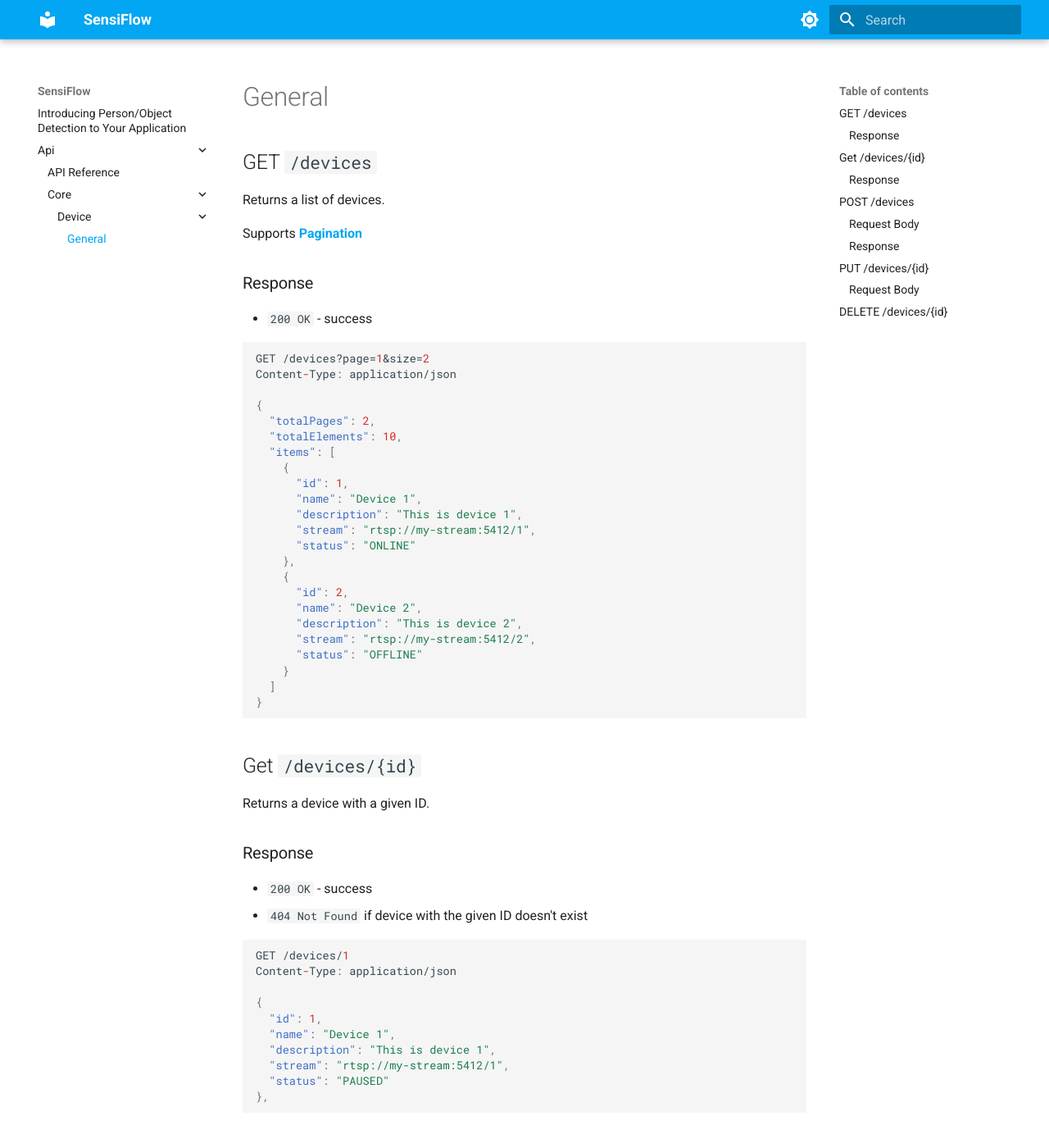
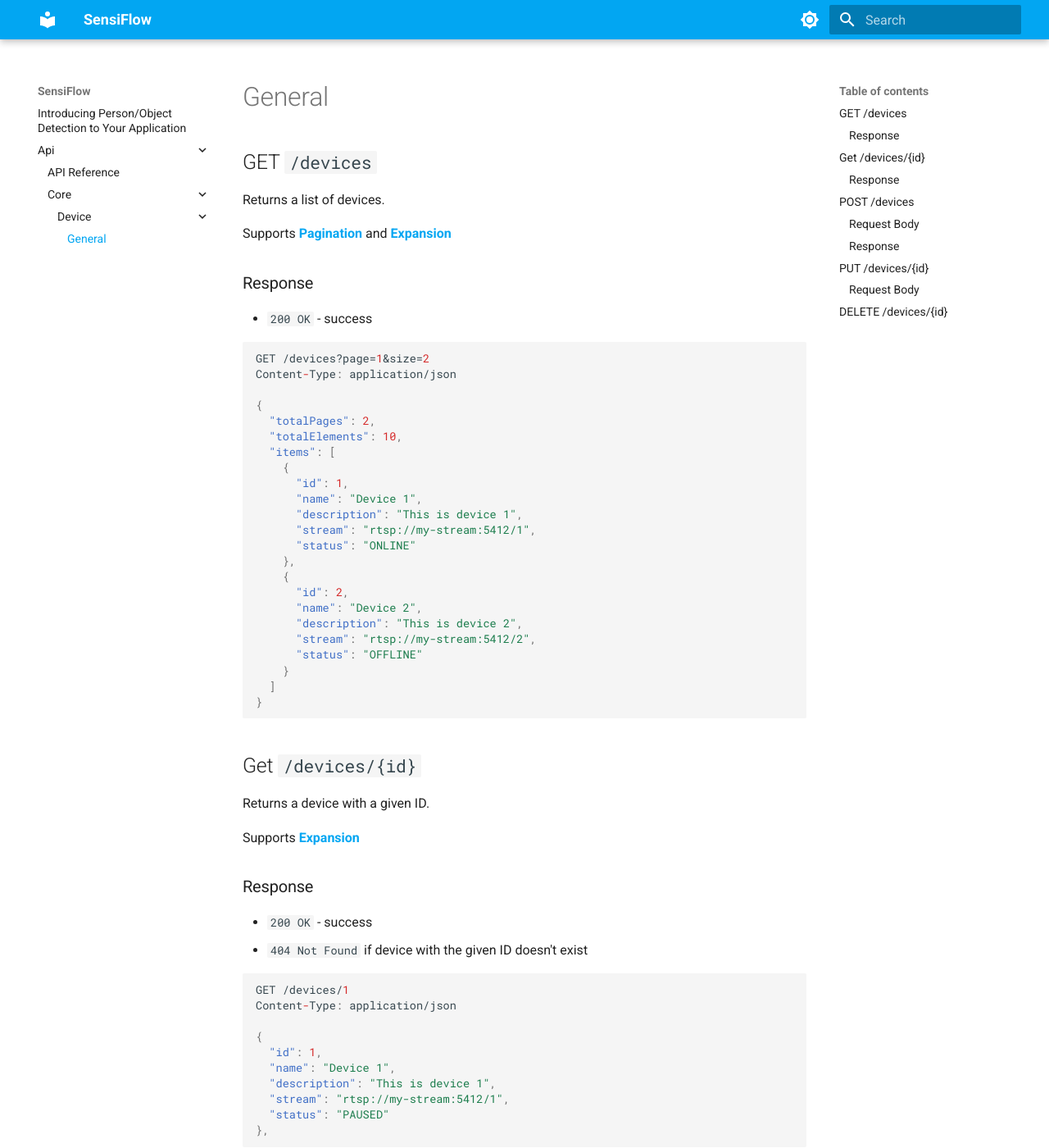
Before and after one commit to sensiflow/main, an MkDocs documentation site: the page built from docs/docs/api/core/device/general.md, in a window 1280 px wide and 1400 px high. Shown: the whole window at 82% size. Built offline with MkDocs 1.6.1 and Material for MkDocs 9.7.7, drawn with Linux system fonts in a browser that asks for light colours.

Commit message:
Docs updated for core/device

```diff
--- a/docs/docs/api/core/device/general.md
+++ b/docs/docs/api/core/device/general.md
@@ -2,7 +2,7 @@
 
 Returns a list of devices.
 
-Supports [**Pagination**](/api/reference#pagination)
+Supports [**Pagination**](/api/reference#pagination) and [**Expansion**](/api/reference#expanding-responses)
 
 ### Response
 
@@ -38,6 +38,8 @@ Content-Type: application/json
 ## Get `/devices/{id}`
 
 Returns a device with a given ID.
+
+Supports [**Expansion**](/api/reference#expanding-responses)
 
 ### Response
 
```
